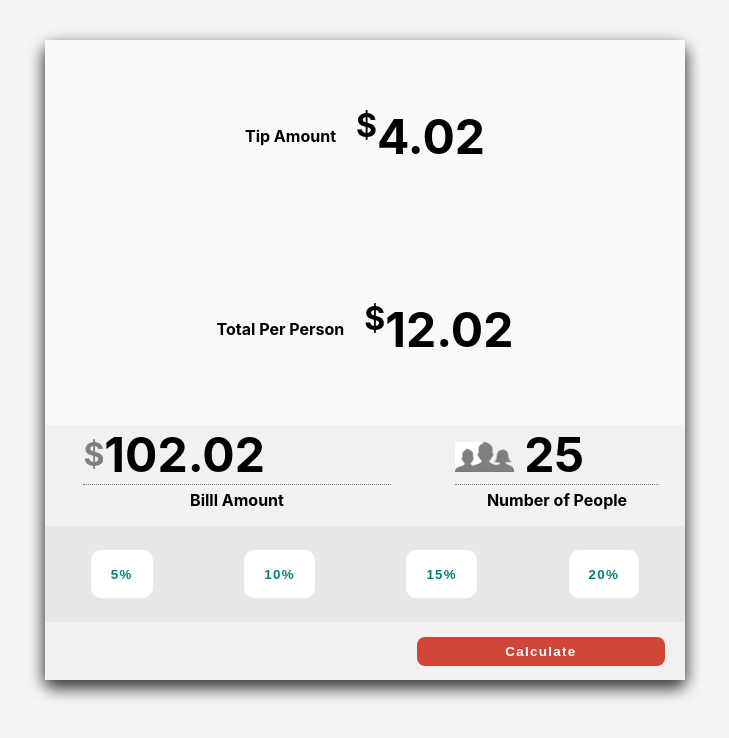
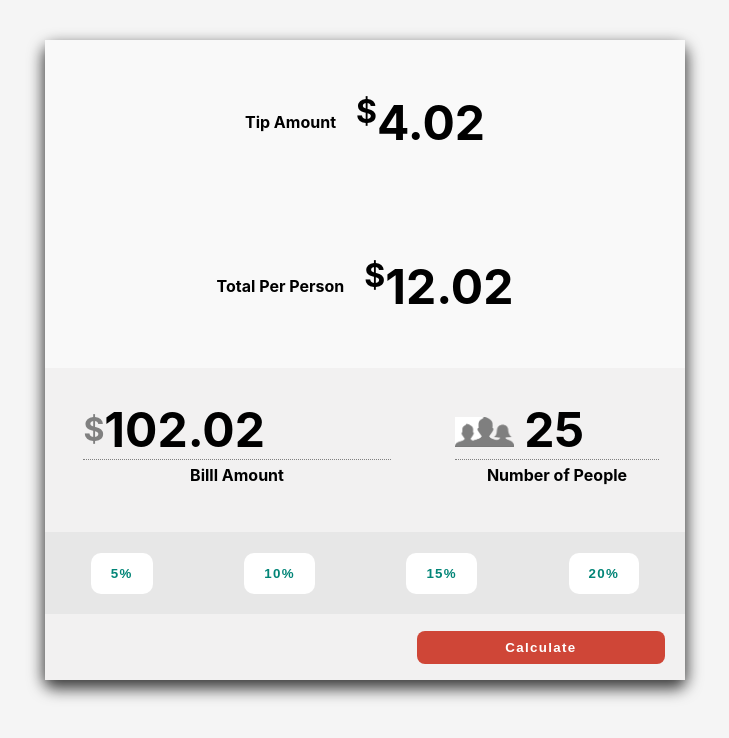
Before and after one commit to jcsmileyjr/tip-calculator, a React (Create React App) app in the folder react-tip-calculator/: page / in a window 1280 px wide. Shown: the top 738 px of the page, without its empty margins (275-1004 px from the left). Built offline with nearby package versions, Linux system fonts and the light colour scheme.

Commit message:
Bug Fix: Update section sizes

```diff
--- a/react-tip-calculator/src/App.css
+++ b/react-tip-calculator/src/App.css
@@ -57,7 +57,7 @@ p {
   font-weight: bold;
 }
 
-.ui__tipAmount--container, .ui__totalPerPerson--container, .ui__inputs--containe {
+.ui__tipAmount--container, .ui__totalPerPerson--container, .ui__inputs--container {
   flex: 1;
 }
 
@@ -134,7 +134,7 @@ p {
 }
 
 .ui__calculateButton--container {
-  flex: .3;
+  flex: .4;
   display: flex;
   justify-content: flex-end;
   align-items: center;
```
